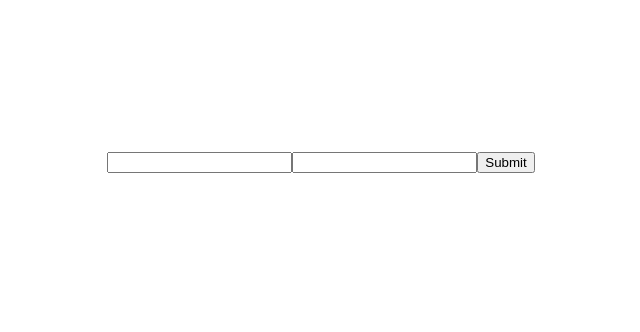
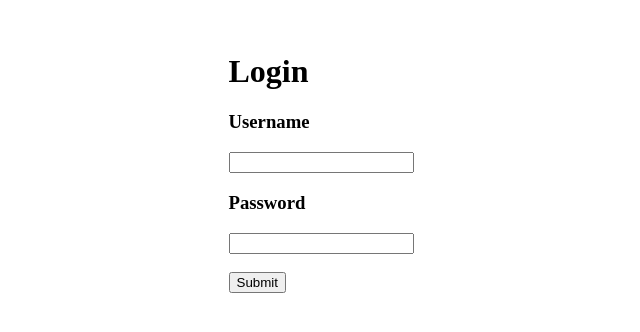
Before and after one commit to jackfales/yum, a Next.js app: page /login in a window 1280 px wide. Shown: the part 246-578 px from the top of the page, without its empty margins (319-959 px from the left). Built offline with nearby package versions, Linux system fonts and the light colour scheme.

Commit message:
changed logic to only include logging user input. Still need to do input validation.

```diff
--- a/pages/api/login.js
+++ /dev/null
@@ -1,11 +0,0 @@
-export default async function handler(req, res) {
-    const data = JSON.parse(req.body)
-
-    let username = data["username"]
-    let password = data["password"]
-
-    console.log(username)
-    console.log(password)
-
-    res.redirect(307, '/')
-  }
--- a/pages/login/index.js
+++ b/pages/login/index.js
@@ -3,7 +3,7 @@ import styles from '../../styles/Home.module.css';
 
 export default function Login() {
 
-  async function onSubmit(event) {
+  function onSubmit(event) {
     event.preventDefault()
 
     // Get form data and create JSON object
@@ -11,13 +11,16 @@ export default function Login() {
     const formDataObj = {}
     formData.forEach((value, key) => (formDataObj[key] = value))
 
-    const response = await fetch('/api/login', {
-      method: 'POST',
-      body: JSON.stringify(formDataObj),
-    })
+    let username = formDataObj["username"]
+    let password = formDataObj["password"]
 
-    // Handle response if necessary
-    const data = await response.json()
+    // Check if user input username and password
+    if (username.length == 0 || password.length == 0) {
+
+    }
+
+    console.log(username)
+    console.log(password)
   }
 
   return (
@@ -28,9 +31,21 @@ export default function Login() {
       </Head>
 
       <form onSubmit={onSubmit}>
-        <input type="text" name="username" />
-        <input type="text" name="password" />
-        <button type="submit">Submit</button>
+        <div>
+          <h1>Login</h1>
+        </div>
+        <div>
+          <h3>Username</h3>
+          <input type="text" name="username" />
+        </div>
+        <div>
+          <h3>Password</h3>
+          <input type="text" name="password" />
+        </div>
+        <div>
+         <br></br>
+         <button type="submit">Submit</button>
+        </div>
       </form>
     </div>
   );
```
